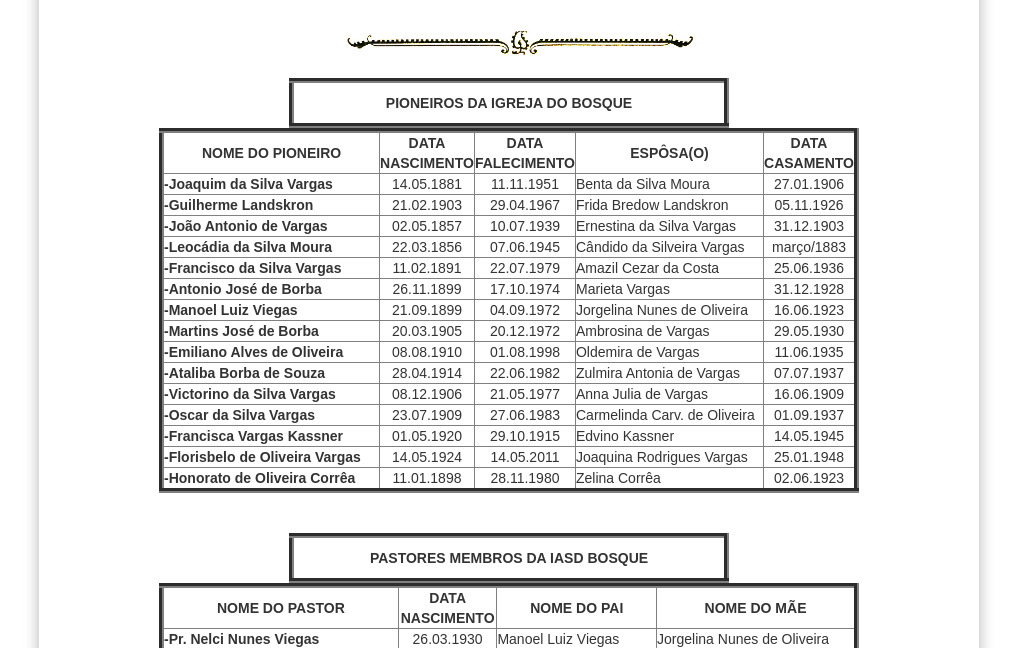
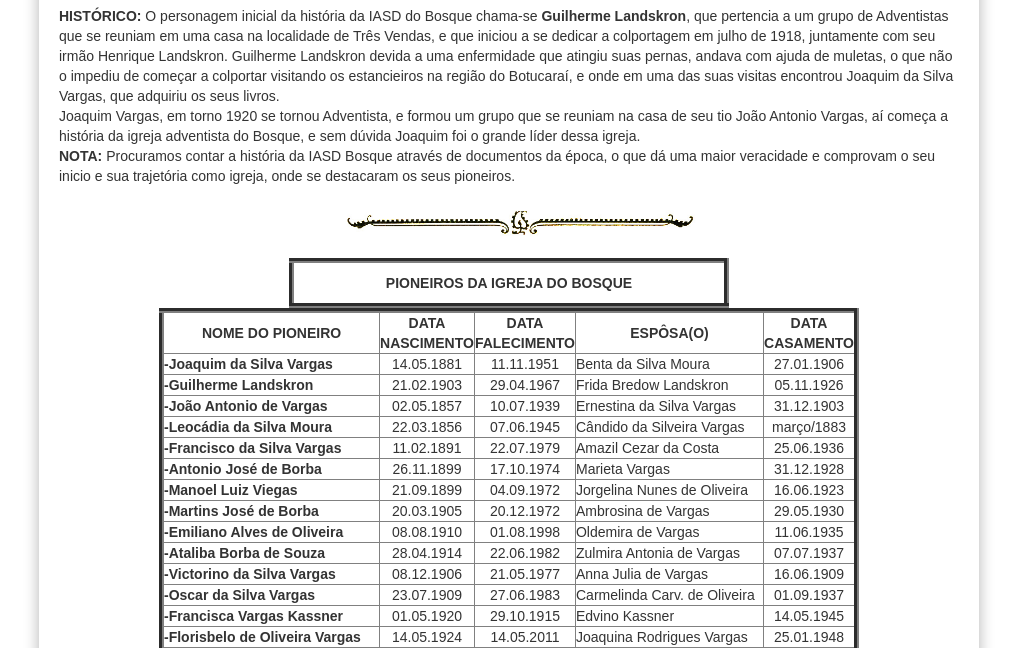
Before and after one commit to claudiovargas1955/claudiovargas1955.github.io, a Jekyll site: the page built from _pages/história-da-iasd-bosque.html, in a window 1280 px wide and 900 px high, scrolled down 738 px, cut to the strip 252-900 px from the top of the window. Shown: the whole strip, without its empty margins (131-1148 px from the left). Built offline with Jekyll 4.4.1, drawn with Linux system fonts in a browser that asks for light colours; some web fonts are replaced.

Commit message:
Update história-da-iasd-bosque.html

```diff
--- a/_pages/história-da-iasd-bosque.html
+++ b/_pages/história-da-iasd-bosque.html
@@ -161,6 +161,15 @@ h1{ background: #996633;
 <figcaption>
 <h3>Inauguração Igreja Adventista do Bosque<br>1937<br><br><br><br><br><br><br><br><br>
 Francisco e seu irmão<br>Joaquim</h3></figcaption></figure><br>
+<b>HISTÓRICO: </b>O personagem inicial da história da IASD do Bosque chama-se <b>Guilherme Landskron</b>, que pertencia a um grupo de Adventistas que se reuniam em uma casa na
+localidade de Três Vendas, e que iniciou a se dedicar a colportagem em julho de 1918, juntamente com seu irmão Henrique Landskron. Guilherme Landskron devida a uma enfermidade
+que atingiu suas pernas, andava com ajuda de muletas, o que não o impediu de começar a colportar visitando os estancieiros na região do Botucaraí, e onde em uma das suas visitas
+encontrou Joaquim da Silva Vargas, que adquiriu os seus livros.<br>
+Joaquim Vargas, em torno 1920 se tornou Adventista, e formou um grupo que se reuniam na casa de seu tio João Antonio Vargas, aí começa a história da igreja adventista do Bosque,
+e sem dúvida Joaquim foi o grande líder dessa igreja.<br>
+<b>NOTA:</b> Procuramos contar a história da IASD Bosque através de documentos da época, o que dá uma maior veracidade e comprovam o seu inicio e sua trajetória como igreja,
+onde se destacaram os seus pioneiros. <br>
+
 <img class="dir3" style="float:center"; src="/images/Separador2.jpg" class="img-responsive" width="400px" title="";/><br>
 
 <div class="brasileira" align="center">
```
